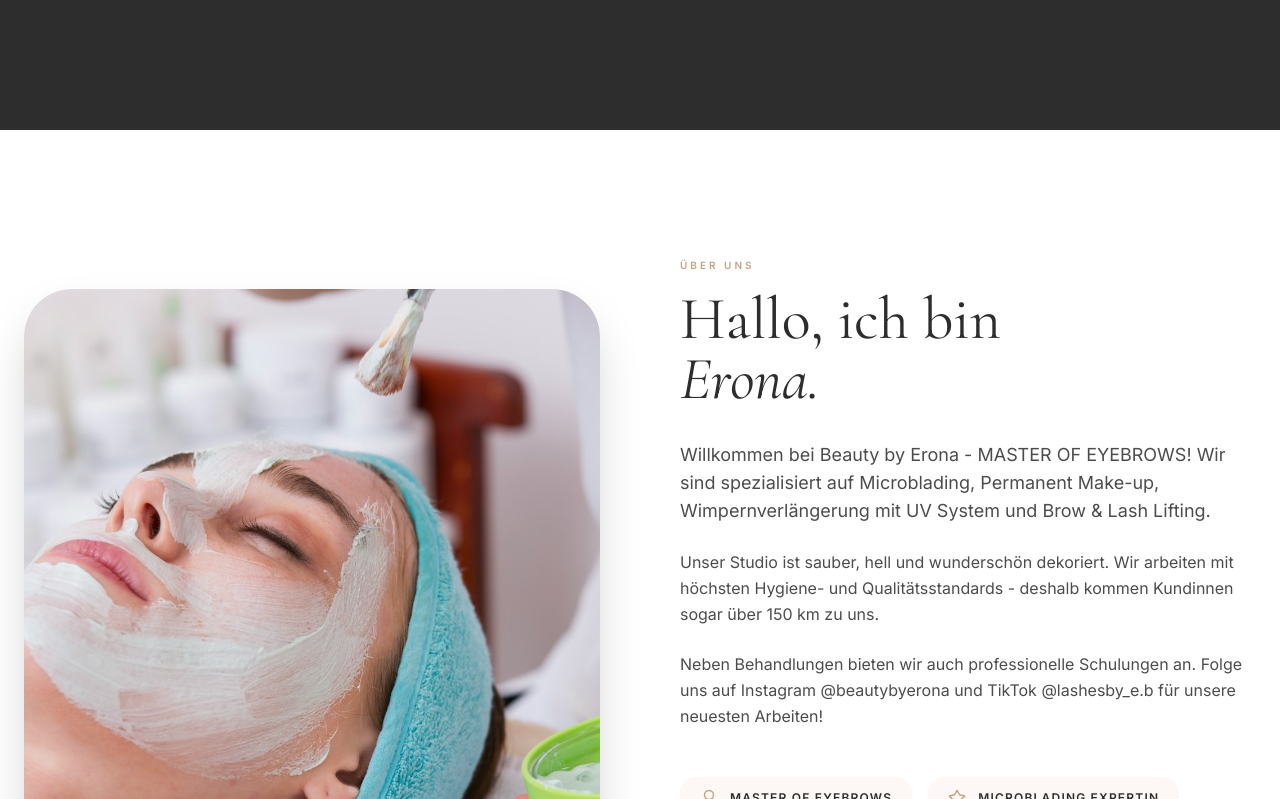
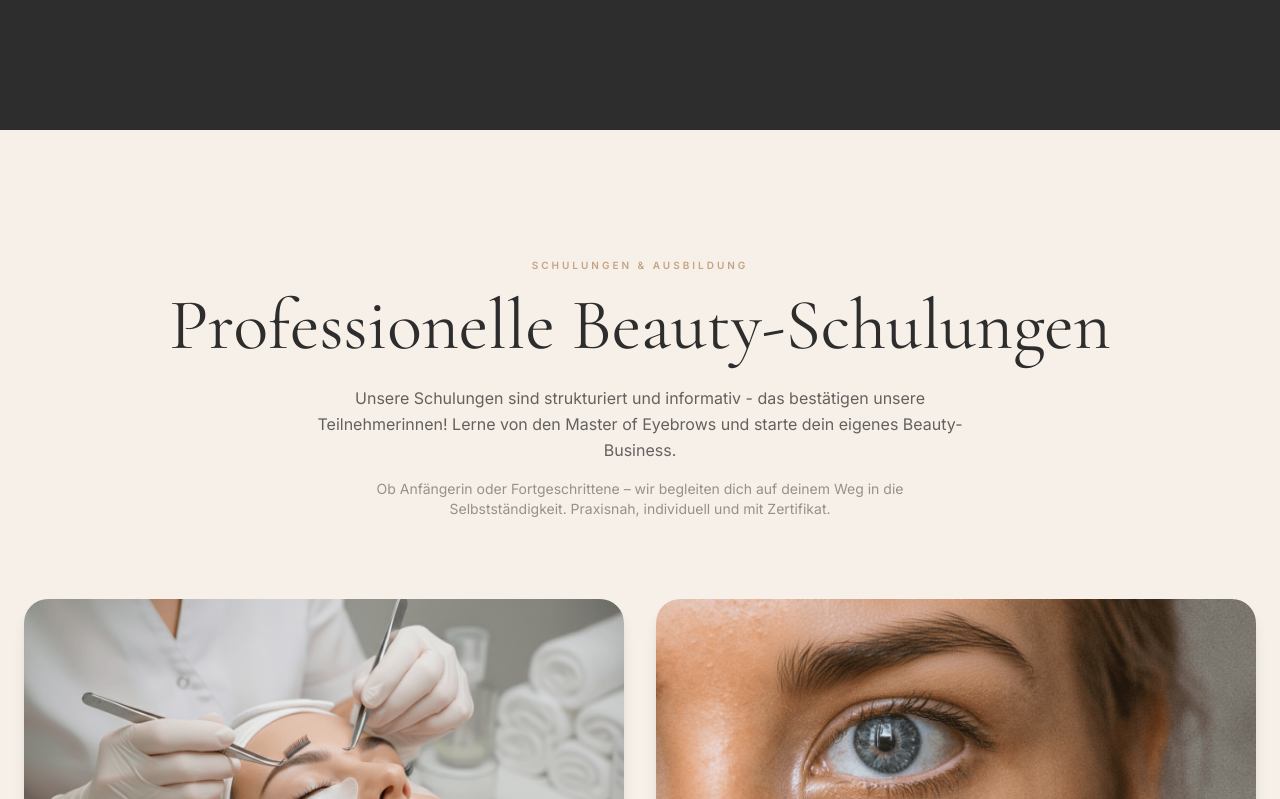
Before and after one commit to yaschroth/beautybyerona.com, a React (Vite) app: page / in a window 1280 px wide. Shown: the part 6761-7560 px from the top of the page. Built offline with nearby package versions, Linux system fonts and the light colour scheme.

Commit message:
Move Über uns section below Sicherheit & Qualität

```diff
--- a/src/App.tsx
+++ b/src/App.tsx
@@ -982,9 +982,9 @@
         <Pricing />
         <Gallery />
         <Testimonials />
-        <AboutSection />
         <SchulungenSection />
         <HygieneSection />
+        <AboutSection />
         <ContactSection />
       </main>
       <Footer />
```
Also changed, not shown: 2 other files (tests, documents, lock files or other folders).
